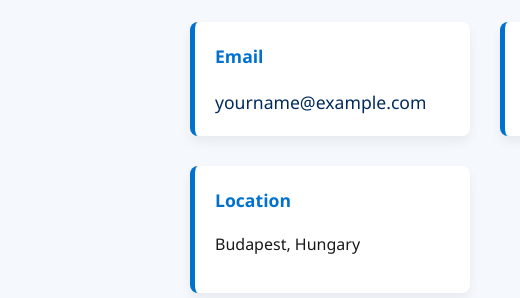
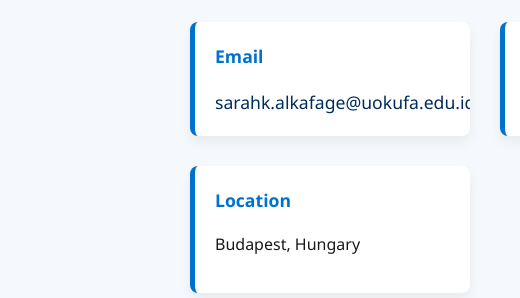
Before and after one commit to SarahkAbbood/SarahKAbbood.github.io, a plain HTML site: page contact.html in a window 1280 px wide. Shown: the part 404-702 px from the top of the page, 0-520 px from the left. Drawn offline with Linux system fonts and the light colour scheme.

Commit message:
Update contact.html

```diff
--- a/contact.html
+++ b/contact.html
@@ -174,8 +174,8 @@
 <!-- Updated JavaScript for Obfuscation -->
 <script>
   // Dynamically generate and obfuscate the email
-  const user = "yourname"; // Replace with the email username
-  const domain = "example.com"; // Replace with the email domain
+  const user = "sarahk.alkafage"; // Replace with the email username
+  const domain = "uokufa.edu.iq"; // Replace with the email domain
   const email = `${user}@${domain}`; // Assemble the email
   const emailLink = document.getElementById("email-link");
 
```
